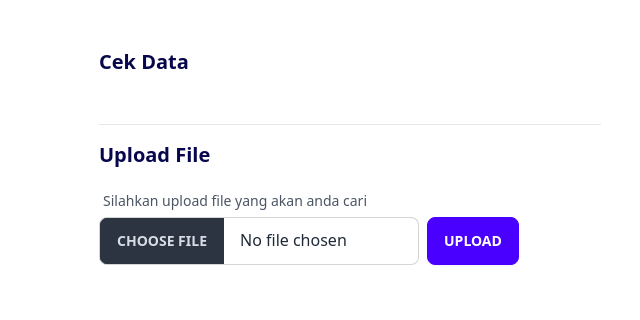
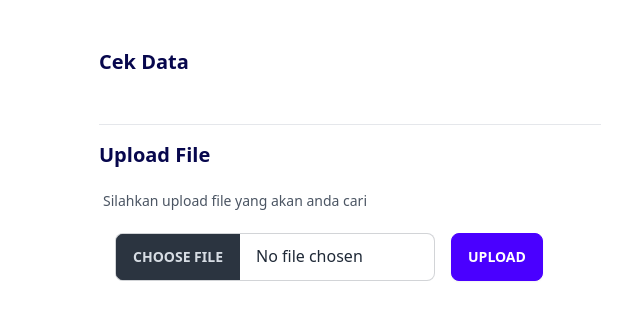
Before and after one commit to mardinw/dashboard-cekkustomer, a Next.js app: page / in a window 1280 px wide. Shown: the top 320 px of the page, without its empty margins (290-930 px from the left). Built offline with nearby package versions, Linux system fonts and the light colour scheme; no server answers.

Commit message:
change button

```diff
--- a/app/page.tsx
+++ b/app/page.tsx
@@ -4,7 +4,6 @@ import FormUploadExcel from "./ui/forms/UploadExcel";
 import TablePreview from "./ui/tables/tablePreview";
 import { DataCustomer } from "./lib/dpt/definitions";
 
-const apiUrl = process.env.NEXT_PUBLIC_API_URL;
 
 export default function Home() {
   return (
--- a/app/ui/forms/UploadExcel.tsx
+++ b/app/ui/forms/UploadExcel.tsx
@@ -2,6 +2,7 @@
 import { useRouter } from "next/navigation";
 import { FormEvent, useState } from "react";
 import Link from 'next/link';
+
 const apiUrl = process.env.NEXT_PUBLIC_API_URL;
 
 export default function FormUploadExcel() {
@@ -26,6 +27,7 @@ export default function FormUploadExcel() {
       } catch (e: any){
         console.error(e)
       }
+
   }
 
   return (
@@ -40,10 +42,10 @@ export default function FormUploadExcel() {
             Silahkan upload file yang akan anda cari
           </p>
           <div className="mb-8">
-            <input type="file" name="file" id="file" className="file-input file-input-bordered w-full max-w-xs mr-2"
+            <input type="file" name="file" id="file" className="file-input sm:m-4 file-input-bordered w-full max-w-xs"
               onChange={(e) => setFile(e.target.files?.[0])}
             />
-            <button className="btn btn-xs sm:btn-sm md:btn-md btn-primary text-white" type="submit">UPLOAD</button>
+            <button className="btn sm:btn-md md:btn-md btn-primary text-white" type="submit">UPLOAD</button>
           </div>
 
         </div>
```
